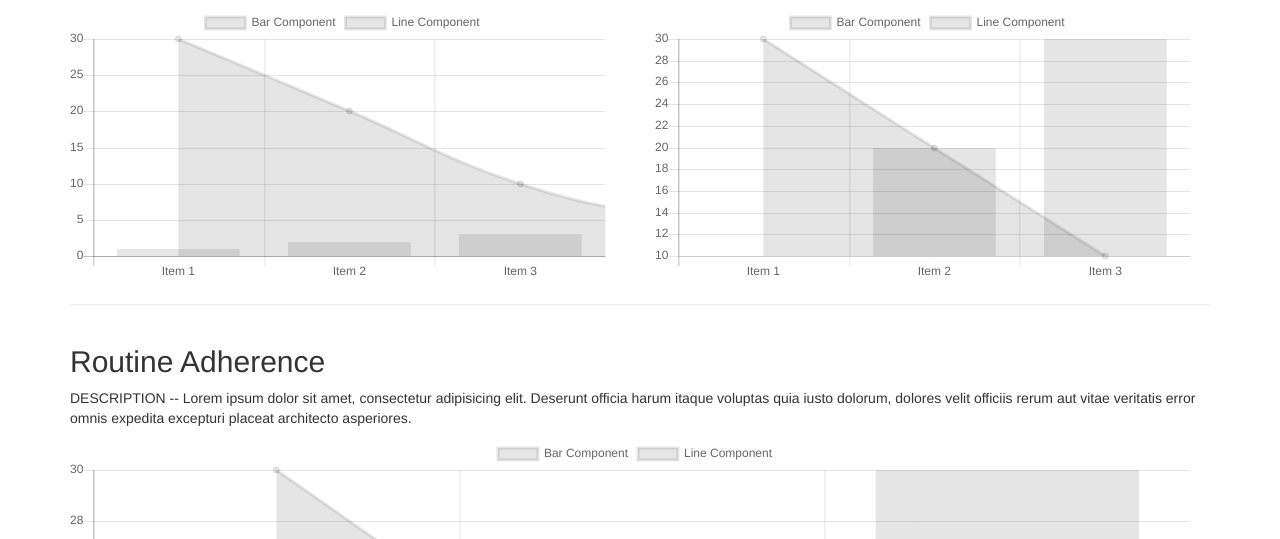
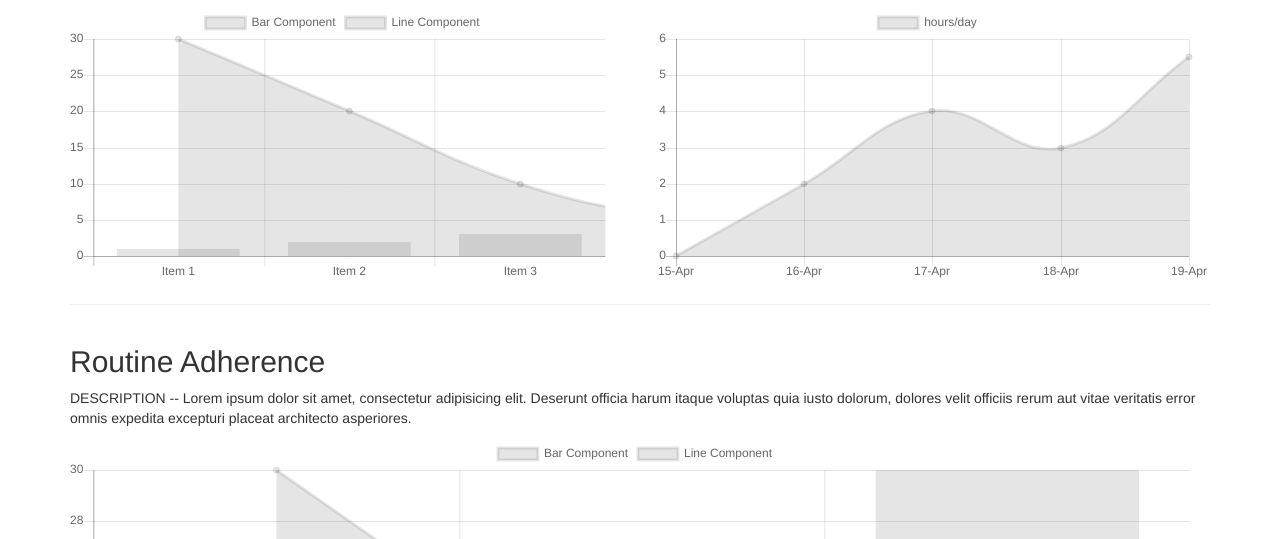
Before and after one commit to NYUAD-Hackathon-2017/tabboush, a plain HTML site: page tabboush_website/dashboard_v2.html in a window 1280 px wide. Shown: the part 561-1100 px from the top of the page. Drawn offline with Linux system fonts and the light colour scheme.

Commit message:
App Usage Over Time chart

```diff
--- a/tabboush_website/dashboard_v2.html
+++ b/tabboush_website/dashboard_v2.html
@@ -135,26 +135,20 @@
           /**
            * KPI CHART 2
            */
-          var ctx2 = $("#kp2-chart");
+    	var ctx2 = $("#kp2-chart");
           var kpiChartTwo = new Chart(ctx2, {
-            type: 'bar',
+            type: 'line',
             data: {
-                labels: ['Item 1', 'Item 2', 'Item 3'],
+                labels: ['15-Apr', '16-Apr', '17-Apr','18-Apr', '19-Apr'],
                 datasets: [
                     {
-                        type: 'bar',
-                        label: 'Bar Component',
-                        data: [10, 20, 30],
-                    },
-                    {
                         type: 'line',
-                        label: 'Line Component',
-                        data: [30, 20, 10],
+                        label: 'hours/day',
+                        data: [0, 2, 4, 3, 5.5],
                     }
                 ]
             }
           });
-
 
           /**
            * KPI CHART 3
```
